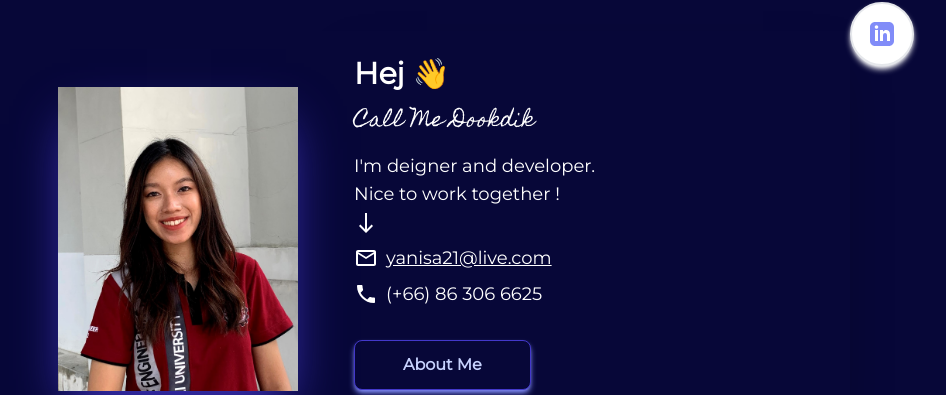
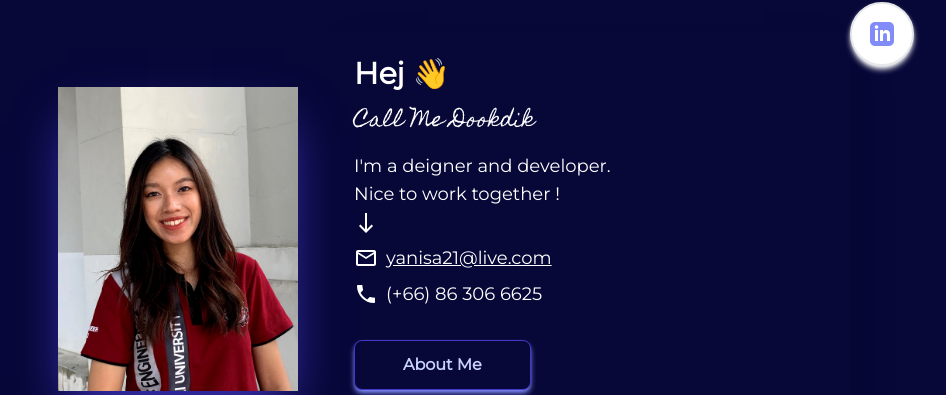
Before and after one commit to yanisapths/portfolio-v2, a Next.js app: page / in a window 1280 px wide. Shown: the part 702-1097 px from the top of the page, without its empty margins (334-1280 px from the left). Built offline with nearby package versions, Linux system fonts and the light colour scheme.

Commit message:
fix: typo

```diff
--- a/components/ui/Section.js
+++ b/components/ui/Section.js
@@ -34,7 +34,7 @@ function Section() {
               </h2>
               <div className="mt-4 text-lg pr-4 text-white">
                 <p className="font-homemade pb-4 lg:text-xl">Call Me Dookdik</p>
-                I&apos;m deigner and developer.
+                I&apos;m a deigner and developer.
                 <p>Nice to work together !</p>
                 <SouthIcon />
                 <div className="flex gap-2 pt-2 items-center">
```
